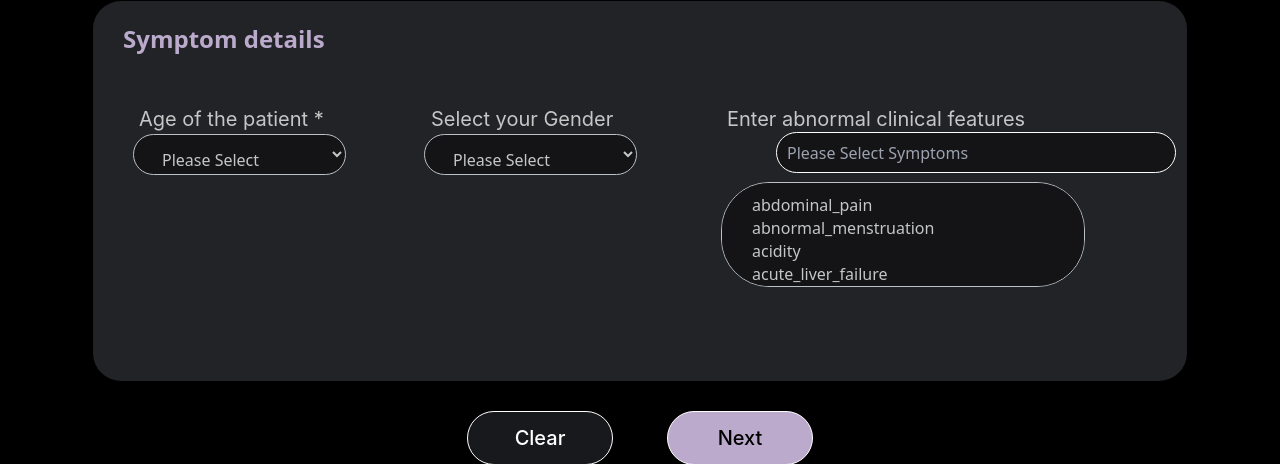
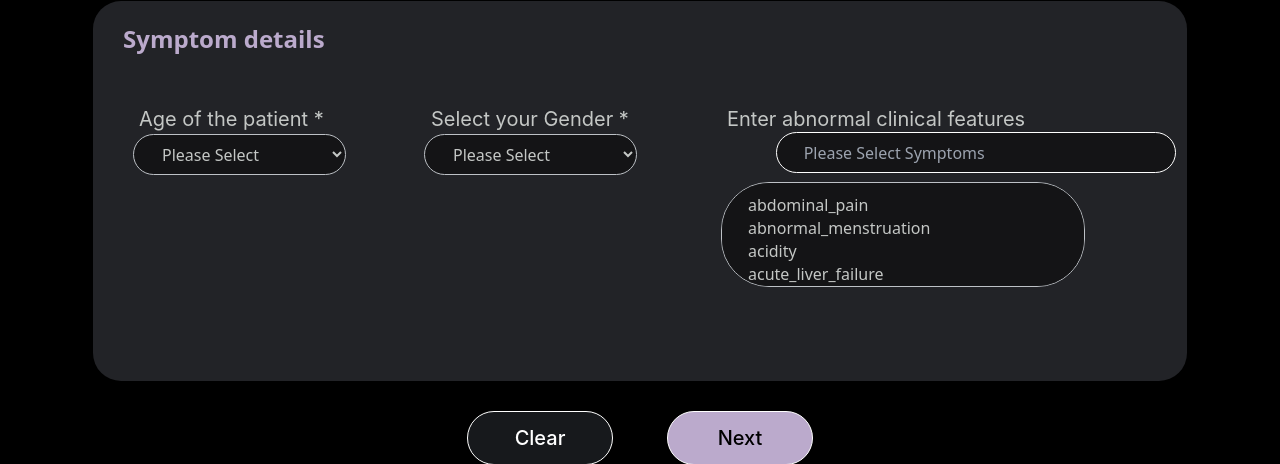
Before and after one commit to PriyansuMaurya/MedGuide, a Flask app: page / in a window 1280 px wide. Shown: the part 240-704 px from the top of the page. Run offline with Flask 3, Linux system fonts and the light colour scheme; style sheets or scripts are compiled from the project's sources.

Commit message:
fix(ui-fixes): done

```diff
--- a/medguide/templates/tell_symptoms.html
+++ b/medguide/templates/tell_symptoms.html
@@ -18,14 +18,14 @@
 
 <form action="/" method="POST" onsubmit="return validateForm()">
   <div class="flex items-center justify-center mt-[24px] relative">
-    <input id="selectedSymptoms" class="selected-symptoms-container" placeholder="Please Select Symptoms" name="selectedSymptoms" ></input>
+    <input id="selectedSymptoms" class="selected-symptoms-container pl-[24px]" placeholder="    Please Select Symptoms" name="selectedSymptoms" ></input>
     <div class="w-[1094px] h-[380px] rounded-[28px] border-[#000] bg-[#222327]">
       <p class="mt-[20px] ml-[30px] text-[#BAC] font-['Inter' text-[24px] font-semibold leading-normal]">Symptom details</p>
       <div class="ml-[40px] mt-[47px]">
         <div class="inline-flex items-start">
           <div>
             <p class="text-[#C4C7C5] ml-[6px] font-['Inter'] text-[20px] font-normal leading-normal">Age of the patient *</p>
-            <select id="ageSelect" name="age" class="w-[213px] h-[41px] pt-[11px] pl-[24px] text-[#C4C7C5] rounded-[48px] cursor-pointer border-[1px] bg-[#131314E6]" style="border: 1px solid #BDC1C6; background-color: #131314E6;">
+            <select id="ageSelect" name="age" class="w-[213px] h-[41px]  pl-[24px] text-[#C4C7C5] rounded-[48px] cursor-pointer border-[1px] bg-[#131314E6]" style="border: 1px solid #BDC1C6; background-color: #131314E6;">
               <option value="Please Select" selected>Please Select</option>
               <option value="under 18">under 18</option>
               <option value="18 -50">18 - 50</option>
@@ -33,8 +33,8 @@
             </select>
           </div>
           <div>
-            <p class="text-[#C4C7C5] ml-[85px] font-['Inter'] text-[20px] font-normal leading-normal">Select your Gender</p>
-            <select id="sexSelect" name="sex" class="w-[213px] h-[41px] ml-[78px] pt-[11px] pl-[24px] text-[#C4C7C5] rounded-[48px] cursor-pointer border-[1px] bg-[#131314E6]" style="border: 1px solid #BDC1C6; background-color: #131314E6;">
+            <p class="text-[#C4C7C5] ml-[85px] font-['Inter'] text-[20px] font-normal leading-normal">Select your Gender *</p>
+            <select id="sexSelect" name="sex" class="w-[213px] h-[41px] ml-[78px] pl-[24px] text-[#C4C7C5] rounded-[48px] cursor-pointer border-[1px] bg-[#131314E6]" style="border: 1px solid #BDC1C6; background-color: #131314E6;">
               <option value="Please Select" selected>Please Select</option>
               <option value="Male">Male</option>
               <option value="Female">Female</option>
@@ -42,7 +42,7 @@
           </div>
           <div>
             <p class="text-[#C4C7C5] ml-[90px] font-['Inter'] text-[20px] font-normal leading-normal">Enter abnormal clinical features</p>
-            <select class="w-[364px] h-[20px] overflow-y-scroll mt-12 ml-[84px] pt-[11px] pl-7  text-[#C4C7C5] rounded-[48px] cursor-pointer border-[1px] bg-[#131314E6]" style="border: 1px solid #BDC1C6; background-color: #131314E6; height: auto" id="symptomInput" autocomplete="off" name="symptom" multiple>
+            <select class="w-[364px] h-[20px] overflow-y-scroll mt-12 ml-[84px] pt-[11px]  pl-[24px]  text-[#C4C7C5] rounded-[48px] cursor-pointer border-[1px] bg-[#131314E6]" style="border: 1px solid #BDC1C6; background-color: #131314E6; height: auto" id="symptomInput" autocomplete="off" name="symptom" multiple>
               {% for symptom in symptoms_list %}
               <option value="{{symptom}}">{{symptom}}</option>
               {% endfor %}
```
